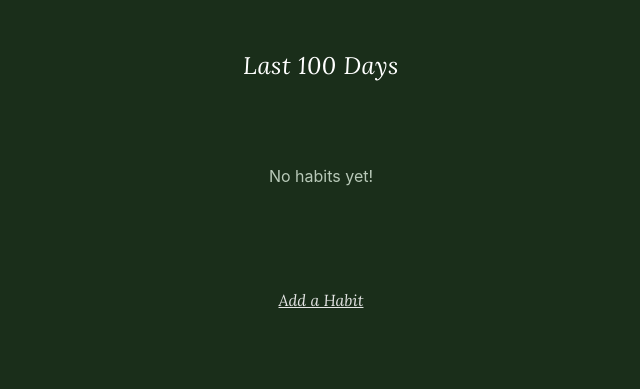
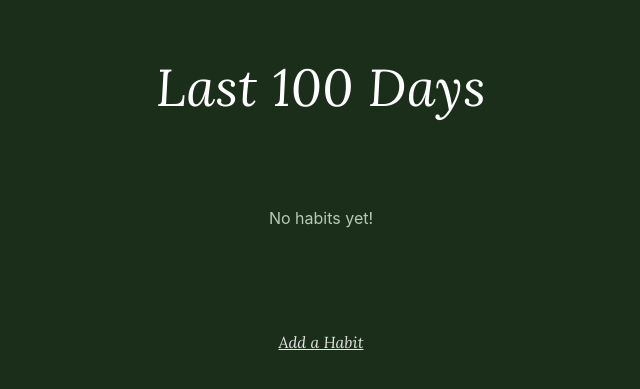
Before and after one commit to AidanStack/century_tracker, a Flask app: page / in a window 1280 px wide. Shown: the top 389 px of the page, without its empty margins (319-959 px from the left). Run offline with Flask 3, Linux system fonts and the light colour scheme; data that the repository does not hold is empty.

Commit message:
Increase title font size and improve edit button layout
- Increase header title size from 1.5rem to 3rem (mobile) and 3.25rem (desktop)
- Move edit icon to the left of the text
- Reduce spacing between edit icon and text from 0.5rem to 0.25rem

Co-Authored-By: Claude Sonnet 4.5 <noreply@anthropic.com>

```diff
--- a/static/style.css
+++ b/static/style.css
@@ -34,7 +34,7 @@ header {
 
 header h1 {
     font-family: 'Lora', serif;
-    font-size: 1.5rem;
+    font-size: 3rem;
     font-weight: 400;
     font-style: italic;
     color: #ffffff;
@@ -155,7 +155,7 @@ main {
     transition: opacity 0.2s;
     display: flex;
     align-items: center;
-    gap: 0.5rem;
+    gap: 0.25rem;
     color: #ffffff;
     font-size: 1rem;
 }
@@ -509,7 +509,7 @@ input[type="text"]::placeholder {
     }
 
     header h1 {
-        font-size: 1.5rem;
+        font-size: 3.25rem;
     }
 
     .count-main {
--- a/templates/habit_detail.html
+++ b/templates/habit_detail.html
@@ -4,11 +4,11 @@
 <div class="detail-header">
     <a href="{{ url_for('index') }}" class="back-link">← Back</a>
     <button class="edit-habit-btn" onclick="openEditModal()">
-        <span>Edit</span>
         <svg xmlns="http://www.w3.org/2000/svg" width="16" height="16" viewBox="0 0 24 24" fill="none" stroke="currentColor" stroke-width="2" stroke-linecap="round" stroke-linejoin="round">
             <path d="M11 4H4a2 2 0 0 0-2 2v14a2 2 0 0 0 2 2h14a2 2 0 0 0 2-2v-7"></path>
             <path d="M18.5 2.5a2.121 2.121 0 0 1 3 3L12 15l-4 1 1-4 9.5-9.5z"></path>
         </svg>
+        <span>Edit</span>
     </button>
 </div>
 
```
